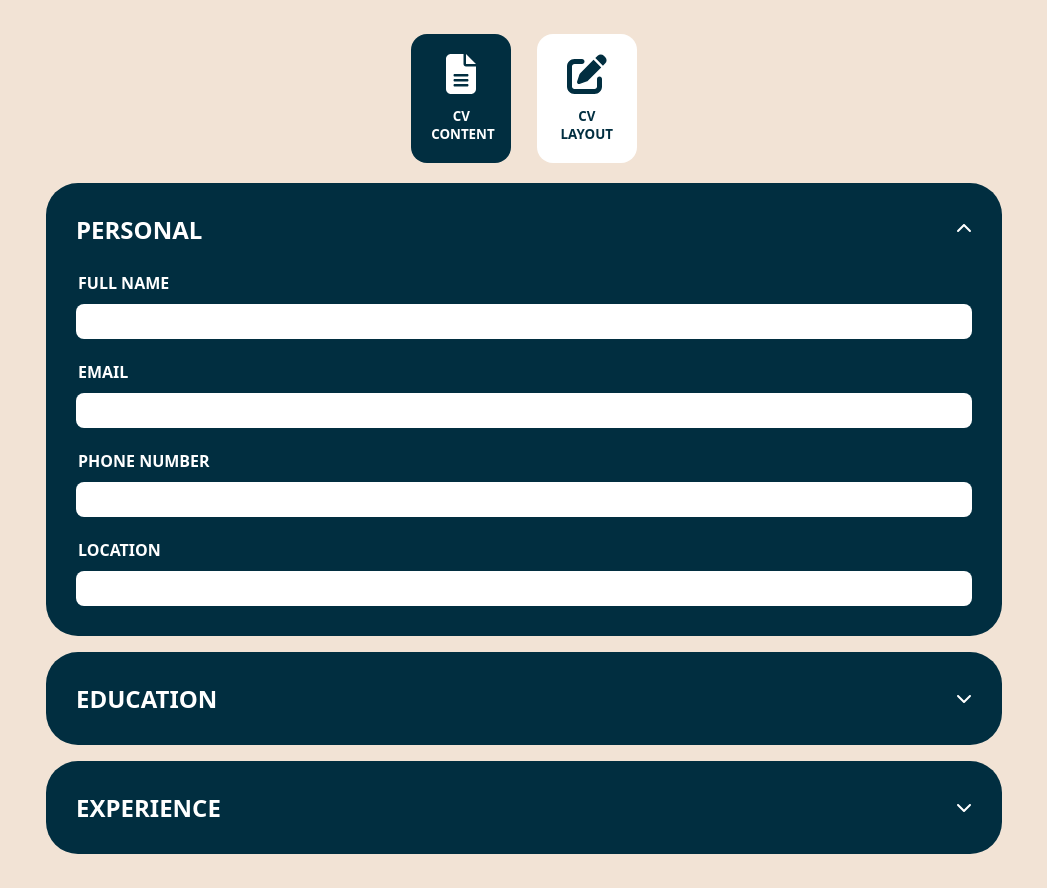
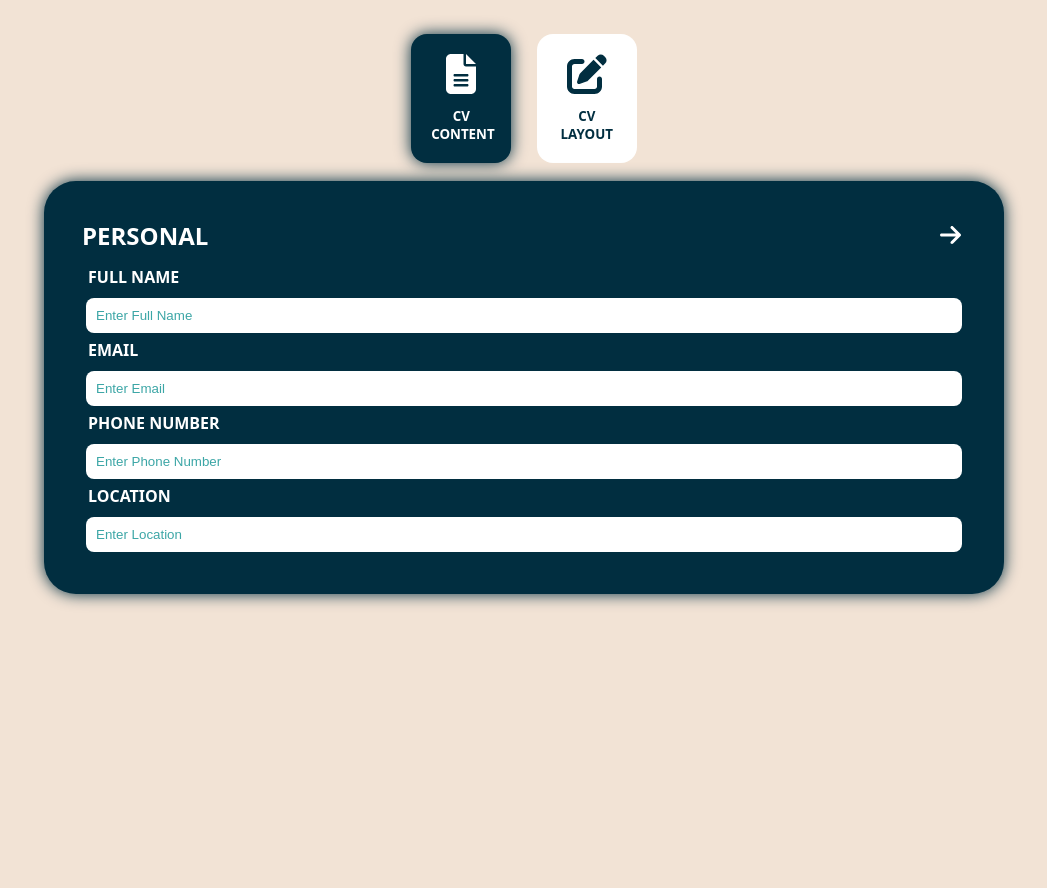
Before and after one commit to DavedCV/cv-project-react, a React (Vite) app: page / in a window 1280 px wide. Shown: the whole page, without its empty margins (116-1163 px from the left). After the commit the page ends 800 px from the top, so only its background shows below. Built offline with nearby package versions, Linux system fonts and the light colour scheme.

Commit message:
Refactor data component
Implement a single section that allow forms filling thrugh a simple
animation traversal

```diff
--- a/package.json
+++ b/package.json
@@ -14,7 +14,8 @@
     "@fortawesome/free-solid-svg-icons": "^6.4.2",
     "@fortawesome/react-fontawesome": "^0.2.0",
     "react": "^18.2.0",
-    "react-dom": "^18.2.0"
+    "react-dom": "^18.2.0",
+    "react-transition-group": "^4.4.5"
   },
   "devDependencies": {
     "@types/react": "^18.2.15",
--- a/src/components/Data.jsx
+++ b/src/components/Data.jsx
@@ -2,62 +2,59 @@
 /* eslint-disable jsx-a11y/no-static-element-interactions */
 
 import { useState } from "react";
-import { faChevronDown, faDisplay } from "@fortawesome/free-solid-svg-icons";
+import { faArrowRight, faDisplay } from "@fortawesome/free-solid-svg-icons";
 import { FontAwesomeIcon } from "@fortawesome/react-fontawesome";
+import { CSSTransition, TransitionGroup } from "react-transition-group";
 
-const PERSONAL_DATA = ["full name", "email", "phone number", "location"];
-const EDUCATION = ["school name", "degree", "start date", "end date"];
-const EXPERIENCE = [
-  "company name",
-  "start date",
-  "end date",
-  "job description",
-];
+const formsData = {
+  personal: ["full name", "email", "phone number", "location"],
+  education: ["school name", "degree", "start date", "end date"],
+  experience: ["company name", "start date", "end date", "job description"],
+};
 
 export default function Data() {
-  const [activeIndex, setActiveIndex] = useState(0);
+  const [activeForm, setActiveForm] = useState("personal");
+  const [dataSectionHeight, setDataSectionHeight] = useState(null);
+
+  function calcHeight(el) {
+    console.log("calc");
+    const height = el.offsetHeight;
+    setDataSectionHeight(height);
+  }
+
+  function getNextForm() {
+    const keys = Object.keys(formsData);
+    const currentIndex = keys.indexOf(activeForm);
+    return keys[(currentIndex + 1) % keys.length];
+  }
 
   return (
     <div className="data-section">
-      <Section
-        className="personal"
-        data={PERSONAL_DATA}
-        isActive={activeIndex == 0}
-        toggle={() => setActiveIndex(0)}
-      />
-      <Section
-        className="education"
-        data={EDUCATION}
-        isActive={activeIndex == 1}
-        toggle={() => setActiveIndex(1)}
-      />
-      <Section
-        className="experience"
-        data={EXPERIENCE}
-        isActive={activeIndex == 2}
-        toggle={() => setActiveIndex(2)}
-      />
+      <div className="data-section-header">
+        <h2>{activeForm}</h2>
+
+        <button onClick={() => setActiveForm(getNextForm())}>
+          <FontAwesomeIcon icon={faArrowRight} />
+        </button>
+      </div>
+
+      <TransitionGroup>
+        <CSSTransition key={activeForm} timeout={500} classNames="form">
+          <Section data={formsData[activeForm]} />
+        </CSSTransition>
+      </TransitionGroup>
     </div>
   );
 }
 
-function Section({ className, data, isActive, toggle }) {
+function Section({ data }) {
   return (
-    <div
-      className={`${className} ${isActive ? "active" : ""}`}
-      onClick={toggle}
-      onKeyUp={toggle}
-      tabIndex={0}
-    >
-      <div className="section-header">
-        <h2>{className}</h2>
-        <FontAwesomeIcon icon={faChevronDown} />
-      </div>
-      <form style={{ display: isActive ? "flex" : "none" }}>
+    <div className="form-section">
+      <form>
         {data.map((info) => (
           <div key={info} className={`${info}-entry`}>
             <label htmlFor={info}>{info}</label>
-            <input type="text" id={info} />
+            <input type="text" id={info} placeholder={`enter ${info}`}/>
           </div>
         ))}
       </form>
--- a/src/styles/App.css
+++ b/src/styles/App.css
@@ -81,6 +81,8 @@ body {
 .configuration .configuration-option.active {
   background-color: var(--primary);
   color: white;
+  box-shadow: 0 0 1rem var(--primary);
+  border-color: transparent;
 }
 
 .configuration .configuration-option svg {
@@ -100,35 +102,55 @@ body {
 */
 
 .data-section {
-  display: flex;
-  flex-direction: column;
-  gap: 1rem;
+  background-color: var(--primary);
+  border-radius: 2rem;
+  padding: 2rem;
+
+  width: 100%;
+
+  color: white;
+
+  overflow: hidden;
+
+  position: relative;
+
+  box-shadow: 0 0 1rem var(--primary);
 }
 
-.data-section > div {
-  background-color: var(--primary);
-  color: white;
-  padding: 1.5rem;
-
-  border-radius: 2rem;
-}
-
-.data-section > div > .section-header {
+.data-section>.data-section-header {
   display: flex;
   justify-content: space-between;
   align-items: center;
 }
 
-.data-section > div > .section-header > h2 {
+.data-section>.data-section-header>h2 {
   margin: 0;
   text-transform: uppercase;
 }
 
-.data-section > div.active > .section-header > svg {
-  transform: rotate(180deg);
+.data-section>.data-section-header>button {
+  background-color: transparent;
+  color: white;
+
+  border-radius: 50%;
+
+  width: 1rem;
+  height: 1rem;
+
+  padding: 1rem;
+
+  font-size: 1.5rem;
+
+  display: flex;
+  justify-content: center;
+  align-items: center;
 }
 
-.data-section > div > form {
+.data-section > .form-section {
+  width: 100%;
+}
+
+.data-section>.form-section>form {
 
   margin-top: 1rem;
 
@@ -160,6 +182,33 @@ body {
   border-radius: 0.5rem;
 }
 
+.data-section input::placeholder {
+  color: var(--secondary);
+  text-transform: capitalize;
+}
+
 .data-section input:is(:active, :focus) {
   border-color: var(--secondary);
 }
+
+/* CSS Transition classes */
+.form-section.form-enter {
+  transform: translateX(120%);
+}
+
+.form-section.form-enter-active {
+  transform: translateX(0%);
+  transition: all 500ms ease;
+}
+
+.form-section.form-exit {
+  position: absolute;
+  left: 2rem;
+  bottom: 2rem;
+  right: 2rem;
+}
+
+.form-section.form-exit-active {
+  transform: translateX(-120%);
+  transition: all 500ms ease;
+}
```
Also changed, not shown: 1 other file (tests, documents, lock files or other folders).
